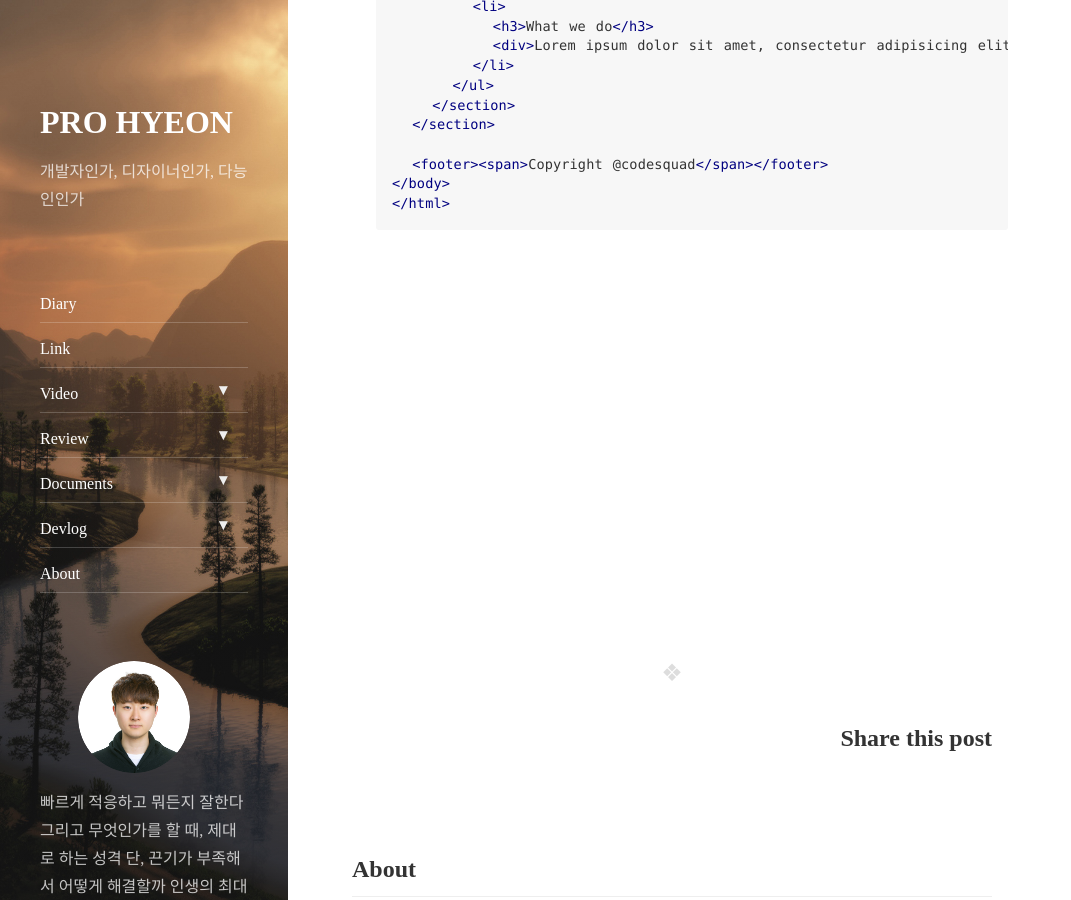
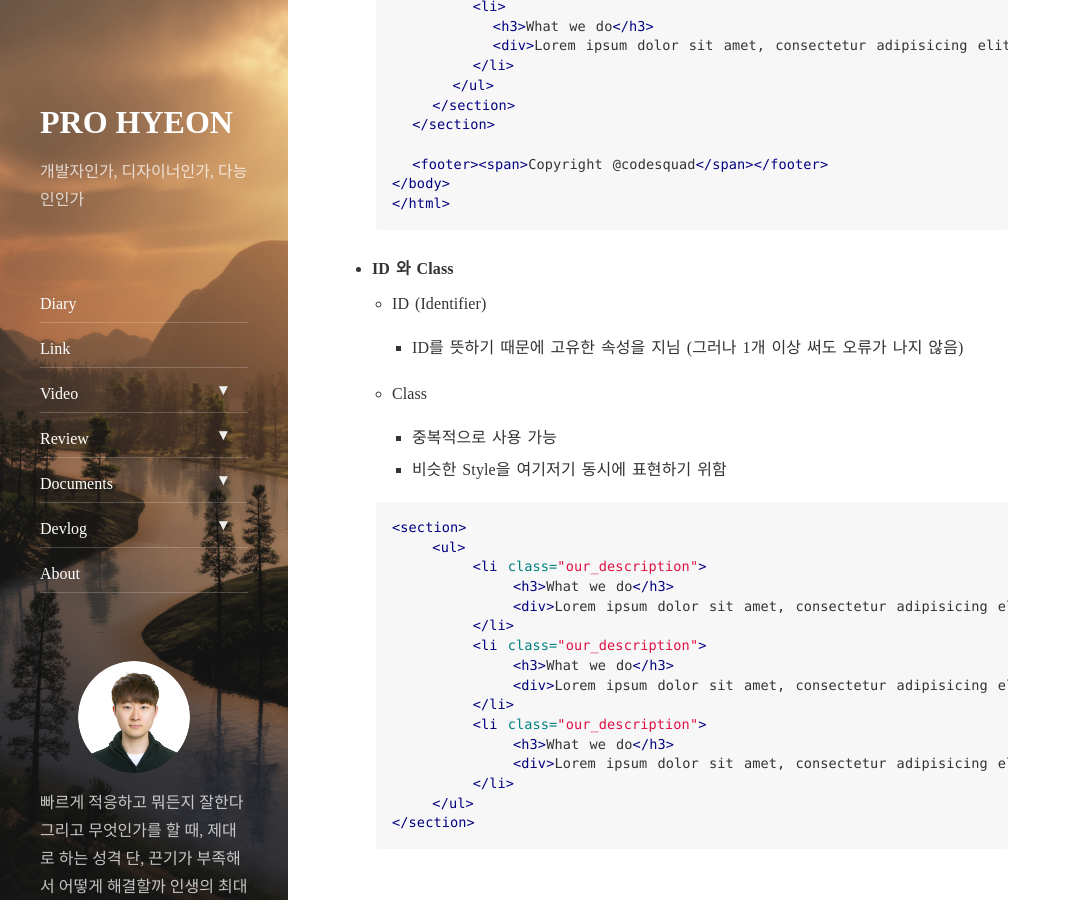
Before and after one commit to antaehyeon/antaehyeon.github.io, a Jekyll site: the page built from _posts/2018-07-05-[코드스쿼드]-프론트엔드-Lv3---HTML-구조화-설계.md, in a window 1280 px wide and 900 px high, scrolled down 4510 px. Shown: the whole window, without its empty margins (0-1071 px from the left). Built offline with Jekyll 4.4.1, drawn with Linux system fonts in a browser that asks for light colours; nearby versions of some CDN libraries; comment, search, counter and statistics services are not loaded.

Commit message:
Docs: 코드스쿼드 핵심가이드중 ID와 Class 내용 추가

````diff
--- a/_posts/2018-07-05-[코드스쿼드]-프론트엔드-Lv3---HTML-구조화-설계.md
+++ b/_posts/2018-07-05-[코드스쿼드]-프론트엔드-Lv3---HTML-구조화-설계.md
@@ -160,3 +160,33 @@ comments: true
     </body>
     </html>
     ```
+
+- #### ID 와 Class
+
+  - ID (Identifier)
+
+    - ID를 뜻하기 때문에 고유한 속성을 지님 (그러나 1개 이상 써도 오류가 나지 않음)
+
+  - Class
+
+    - 중복적으로 사용 가능
+    - 비슷한 Style을 여기저기 동시에 표현하기 위함
+
+    ```html
+    <section>
+        <ul>
+            <li class="our_description">
+                <h3>What we do</h3>
+                <div>Lorem ipsum dolor sit amet, consectetur adipisicing elit. Architecto nostrum deserunt, aliquid laboriosam fugiat, eaque vero necessitatibus, magnam officia obcaecati iste. Ipsum fugiat suscipit, magni optio quae architecto laudantium molestias.</div>
+            </li>
+            <li class="our_description">
+                <h3>What we do</h3>
+                <div>Lorem ipsum dolor sit amet, consectetur adipisicing elit. Architecto nostrum deserunt, aliquid laboriosam fugiat, eaque vero necessitatibus, magnam officia obcaecati iste. Ipsum fugiat suscipit, magni optio quae architecto laudantium molestias.</div>
+            </li>
+            <li class="our_description">
+                <h3>What we do</h3>
+                <div>Lorem ipsum dolor sit amet, consectetur adipisicing elit. Earum ex nisi fugit et culpa rerum molestias voluptates, nobis dolorum quae eius iste eligendi voluptate labore, nam a numquam, cupiditate perspiciatis!</div>
+            </li>
+        </ul>
+    </section>
+    ```
````
